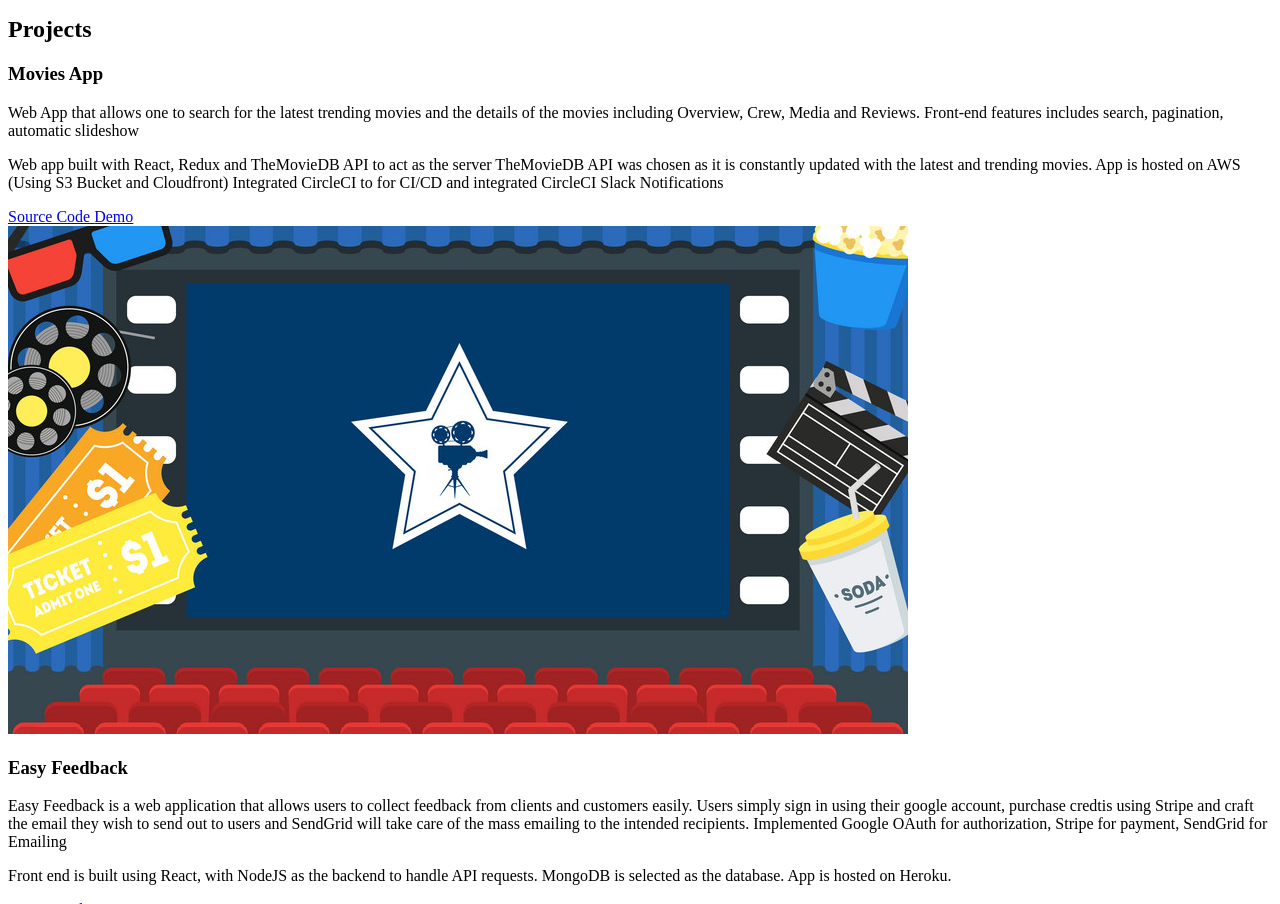
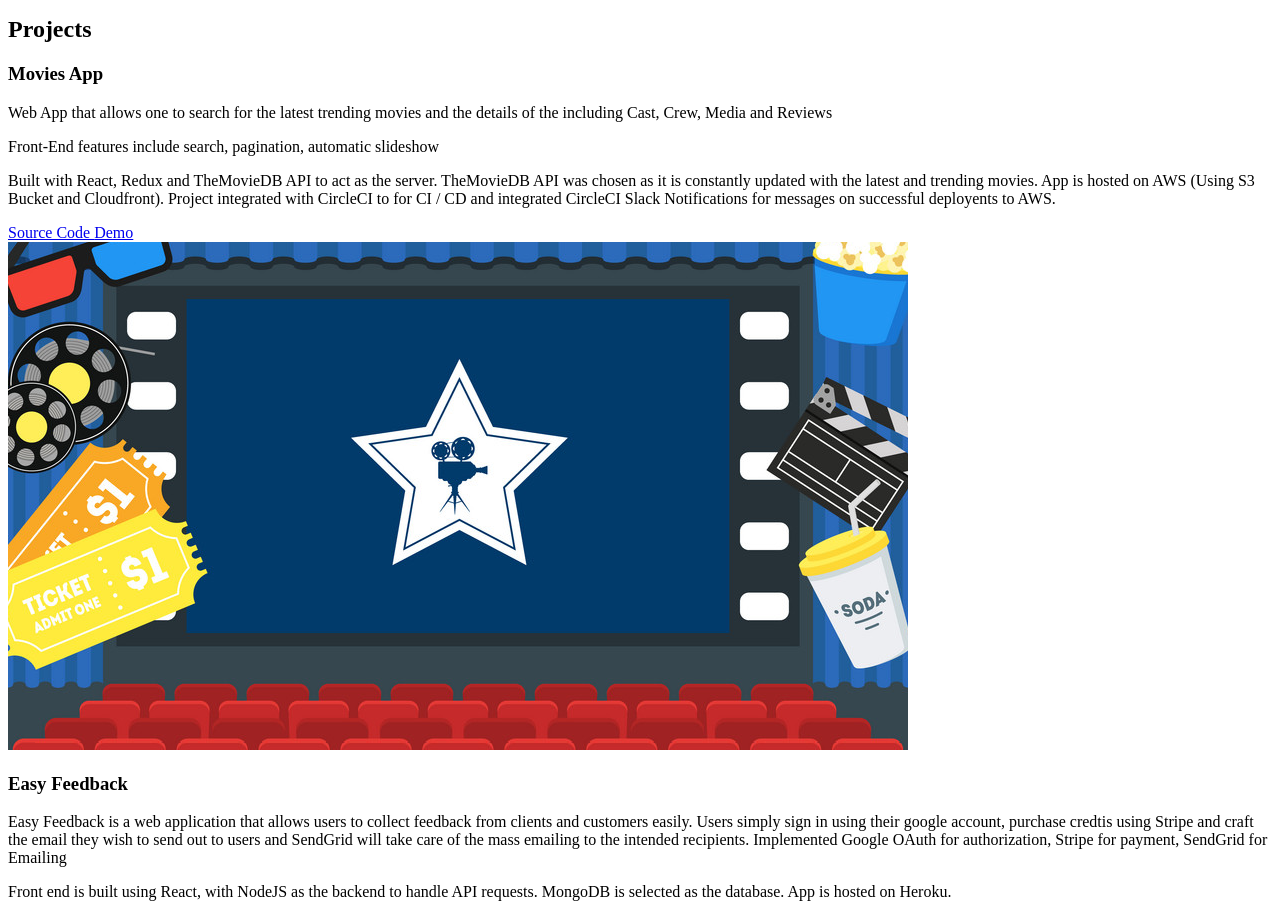
Before and after one commit to zatkiller/Portfolio-Website, a website: page src/template.html in a window 1280 px wide. Shown: the part 7719-8623 px from the top of the page. Drawn offline with nearby package versions, Linux system fonts and the light colour scheme.

Commit message:
Updated Portfolio

```diff
--- a/src/style/sections/_skills.scss
+++ b/src/style/sections/_skills.scss
@@ -47,5 +47,6 @@
 	.skills-wrapper img {
 		height: 60px;
 		width: 60px;
+		margin: 5px;
 	}
 }
--- a/src/template.html
+++ b/src/template.html
@@ -108,7 +108,6 @@
 			</div>
 		</section>
 		<!-- /END About Section -->
-
 		<!-- **** Skills Section **** -->
 		<section id="skills">
 			<div class="container">
@@ -213,7 +212,6 @@
 			</div>
 		</section>
 		<!-- /END skills Section -->
-
 		<!-- **** Experience Section **** -->
 		<section id="experience">
 			<div class="container">
@@ -486,16 +484,20 @@
 								<div>
 									<p class="mb-4">
 										Web App that allows one to search for the latest trending
-										movies and the details of the movies including Overview,
-										Crew, Media and Reviews. Front-end features includes search,
-										pagination, automatic slideshow
+										movies and the details of the including Cast, Crew, Media
+										and Reviews
 									</p>
 									<p class="mb-4">
-										Web app built with React, Redux and TheMovieDB API to act as
-										the server TheMovieDB API was chosen as it is constantly
+										Front-End features include search, pagination, automatic
+										slideshow
+									</p>
+									<p class="mb-4">
+										Built with React, Redux and TheMovieDB API to act as the
+										server. TheMovieDB API was chosen as it is constantly
 										updated with the latest and trending movies. App is hosted
-										on AWS (Using S3 Bucket and Cloudfront) Integrated CircleCI
-										to for CI/CD and integrated CircleCI Slack Notifications
+										on AWS (Using S3 Bucket and Cloudfront). Project integrated
+										with CircleCI to for CI / CD and integrated CircleCI Slack
+										Notifications for messages on successful deployents to AWS.
 									</p>
 								</div>
 								<a
```
